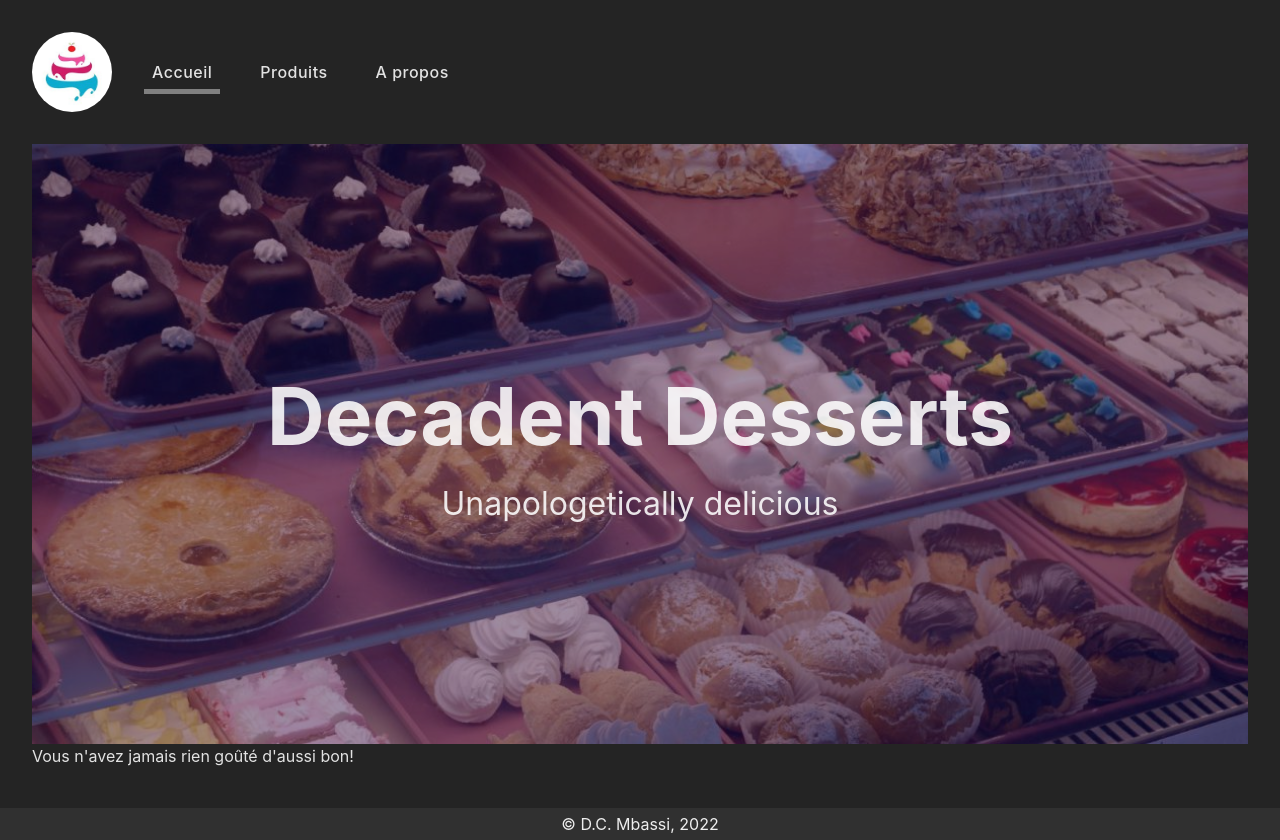
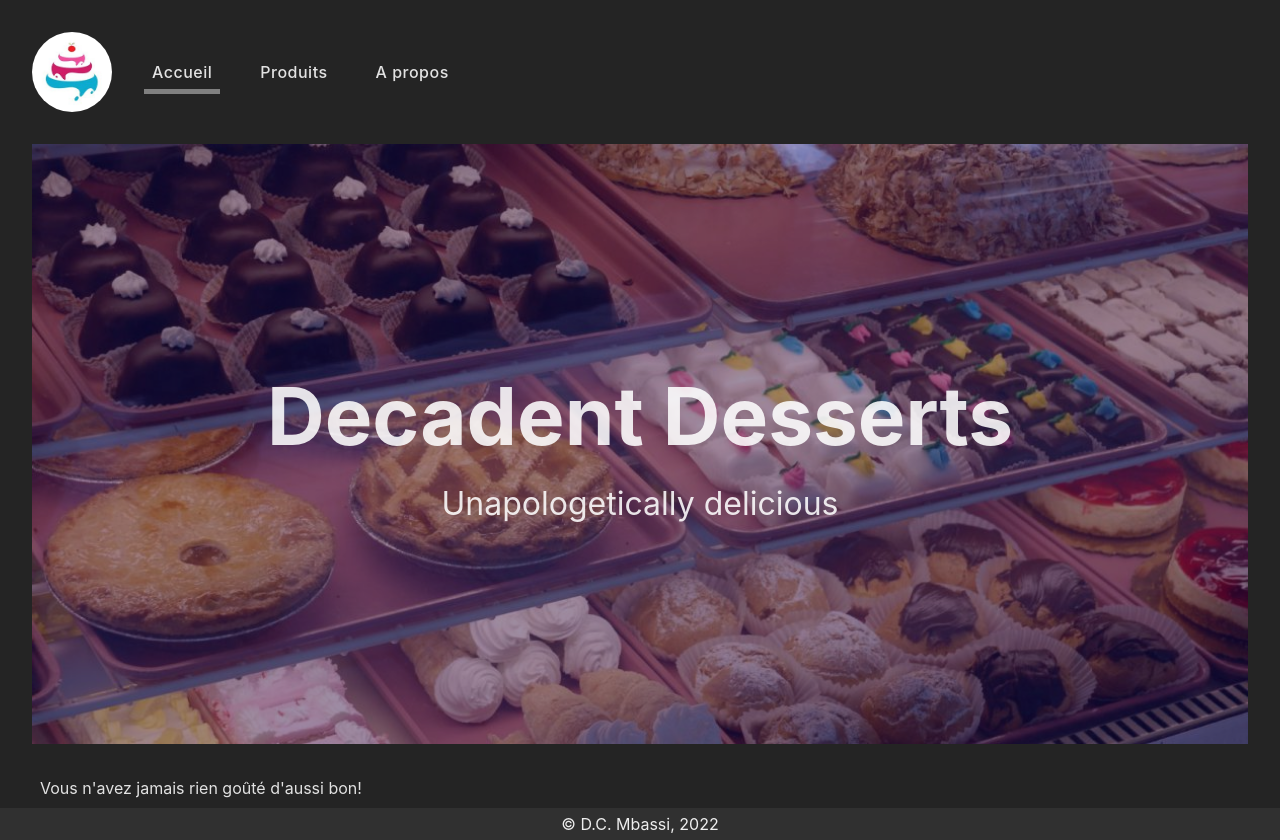
Before and after one commit to dcmbassi/decadent-desserts, a React (Vite) app: page / in a window 1280 px wide. Built offline with nearby package versions, Linux system fonts and the light colour scheme.

Commit message:
fix: Rework animations

```diff
--- a/src/pages/home/Home.module.css
+++ b/src/pages/home/Home.module.css
@@ -9,8 +9,9 @@
     animation: fade 800ms ease-in;
 }
 
+
 .textFade {
-    animation: text-fade 600ms ease-in 700ms;
+    animation: fade 600ms linear 800ms;
 }
 
 @keyframes fade {
@@ -29,6 +30,10 @@
         opacity: 0;
         translate: 0 -50px;
     }
+    /* 40% {
+        opacity: .4;
+        translate: 0 -30px;
+    } */
     100% {
         opacity: 1;
         translate: 0 0;
@@ -54,3 +59,9 @@
 .tagline {
     font-size: 2em;
 }
+
+.quote {
+    margin-top: 2rem;
+    position: relative;
+    padding-inline: .5rem;
+}
```
